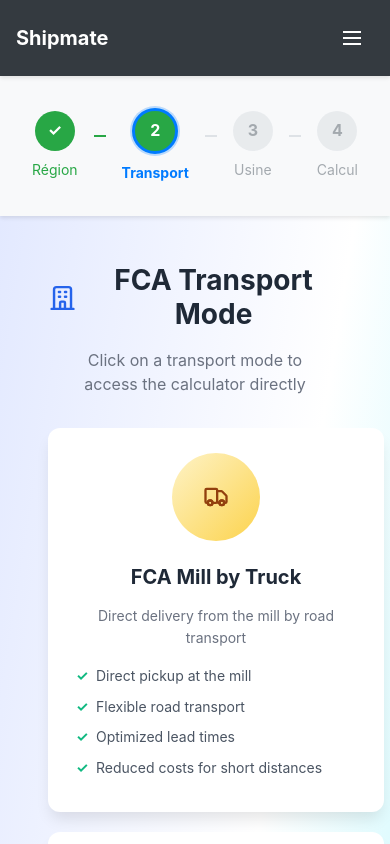
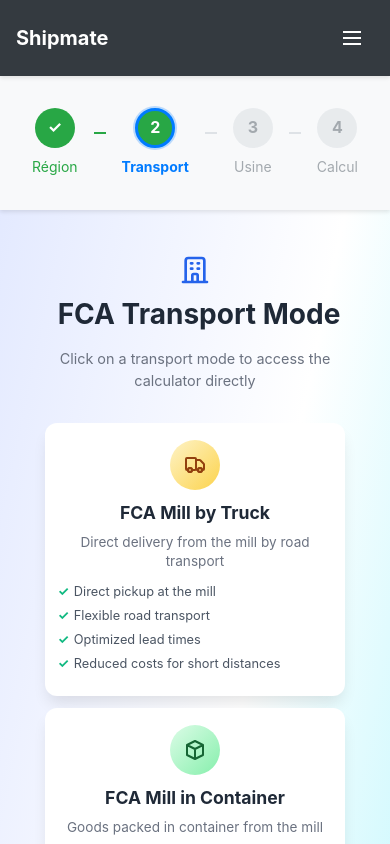
Before and after one commit to ghezal0n/CalculCost, a React (Create React App) app: page /transport in a window 390 px wide. Shown: the top 844 px of the page. Built offline with nearby package versions, Linux system fonts and the light colour scheme.

Commit message:
correction de la partie responsive mobile de TransportPage et navBar

```diff
--- a/src/assets/styles/TransportChoice.css
+++ b/src/assets/styles/TransportChoice.css
@@ -1,7 +1,7 @@
 * {
   margin: 0;
   padding: 0;
-  /* box-sizing: border-box; */
+  box-sizing: border-box; /* Réactivé pour une meilleure gestion des espacements */
 }
 
 body {
@@ -65,7 +65,7 @@ body {
   margin: 0 auto;
 }
 
-/* Choice Grid - CORRIGÉ POUR GÉRER DIFFÉRENTS NOMBRES DE CARTES */
+/* Choice Grid */
 .choices-grid {
   display: flex;
   flex-wrap: wrap;
@@ -74,7 +74,7 @@ body {
   justify-content: center;
 }
 
-/* Choice Card Styles - LARGEUR FIXE POUR ÉVITER L'ÉTIREMENT */
+/* Choice Card Styles */
 .choice-card {
   background: white;
   border-radius: 12px;
@@ -86,7 +86,6 @@ body {
   text-align: center;
   position: relative;
   overflow: hidden;
-  /* Largeur fixe pour éviter l'étirement */
   width: calc(50% - 12px);
   max-width: 400px;
   min-width: 400px;
@@ -299,17 +298,41 @@ body {
   transform: translateY(0);
 }
 
-/* Responsive Design */
-/* === OPTIMISATIONS MOBILE POUR TRANSPORT CHOICE === */
+/* === RESPONSIVE DESIGN MOBILE OPTIMISÉ === */
 
+/* Tablets */
+@media (max-width: 1024px) {
+  .container {
+    padding: 20px 1.5rem;
+  }
+
+  .choice-card {
+    width: calc(50% - 12px);
+    min-width: 320px;
+  }
+}
+
+/* Mobile Large (jusqu'à 768px) */
 @media (max-width: 768px) {
   .container {
     padding: 16px 1rem;
   }
 
+  /* Header optimisé */
+  .header {
+    margin-bottom: 32px;
+  }
+
+  .header-title {
+    flex-direction: column;
+    gap: 12px;
+    margin-bottom: 20px;
+  }
+
   .header-title h1 {
-    font-size: 2rem;
-    text-align: center;
+    font-size: 1.8rem;
+    margin-left: 0;
+    line-height: 1.2;
   }
 
   .ship-icon {
@@ -318,37 +341,62 @@ body {
   }
 
   .header-subtitle {
-    font-size: 1.125rem;
-    text-align: center;
+    font-size: 1.1rem;
     padding: 0 16px;
+    line-height: 1.4;
   }
 
   .header-description,
   .header-region-description {
-    font-size: 1rem;
-    text-align: center;
+    font-size: 0.95rem;
     padding: 0 16px;
     line-height: 1.5;
+    max-width: 100%;
+  }
+
+  .header-region-description {
+    margin-top: 12px;
+    padding: 12px 16px;
+    background: rgba(37, 99, 235, 0.1);
+    border-radius: 8px;
+    border-left: 3px solid #2563eb;
   }
 
   /* Grille de choix mobile */
   .choices-grid {
     flex-direction: column;
-    gap: 20px;
-    align-items: center;
+    gap: 16px;
+    margin-bottom: 32px;
   }
 
   .choice-card {
     width: 100%;
     max-width: 100%;
     min-width: auto;
-    padding: 24px 20px;
+    padding: 20px 16px;
+    margin: 0;
   }
 
+  /* Animation tactile améliorée */
+  .choice-card:active {
+    transform: scale(0.98);
+    transition: transform 0.1s ease;
+  }
+
+  .choice-card:hover {
+    transform: none;
+  }
+
+  .choice-card:hover .choice-icon {
+    transform: none;
+  }
+
+  /* Icônes optimisées */
   .choice-icon {
     width: 56px;
     height: 56px;
-    margin-bottom: 20px;
+    margin-bottom: 16px;
+    padding: 12px;
   }
 
   .choice-icon svg {
@@ -356,55 +404,197 @@ body {
     height: 28px;
   }
 
+  /* Contenu des cartes */
   .choice-title {
-    font-size: 1.25rem;
-    text-align: center;
+    font-size: 1.2rem;
+    margin-bottom: 8px;
+    line-height: 1.3;
   }
 
   .choice-description {
-    font-size: 14px;
-    text-align: center;
-    margin-bottom: 16px;
+    font-size: 0.9rem;
+    margin-bottom: 12px;
+    line-height: 1.4;
+    color: #6b7280;
   }
 
   .choice-features {
-    text-align: left;
-    max-width: 280px;
-    margin: 0 auto;
+    max-width: 100%;
+    margin: 0;
   }
 
   .choice-features li {
-    font-size: 14px;
-    margin-bottom: 8px;
+    font-size: 0.85rem;
+    margin-bottom: 6px;
+    padding-left: 18px;
+    line-height: 1.4;
+  }
+
+  .choice-features li::before {
+    font-size: 0.8rem;
   }
 
   /* Section CTA mobile */
   .cta-section {
-    padding: 24px 20px;
+    padding: 20px 16px;
     border-radius: 12px;
+    margin-top: 24px;
   }
 
   .cta-title {
-    font-size: 1.25rem;
-    text-align: center;
+    font-size: 1.2rem;
   }
 
   .cta-description {
-    font-size: 14px;
-    text-align: center;
+    font-size: 0.9rem;
+    line-height: 1.4;
   }
 
   .proceed-btn {
     width: 100%;
     padding: 16px 24px;
-    font-size: 16px;
+    font-size: 1rem;
     border-radius: 10px;
-    min-height: 48px;
+    min-height: 52px;
   }
 
   .selected-choice {
-    padding: 16px;
+    padding: 14px;
     border-radius: 10px;
-    text-align: center;
+    margin-bottom: 20px;
+  }
+
+  .selected-choice-text {
+    font-size: 0.9rem;
   }
 }
+
+/* Mobile Small (jusqu'à 480px) */
+@media (max-width: 480px) {
+  .container {
+    padding: 12px 0.8rem;
+  }
+
+  .header-title h1 {
+    font-size: 1.6rem;
+  }
+
+  .ship-icon {
+    width: 36px;
+    height: 36px;
+  }
+
+  .header-description,
+  .header-region-description {
+    font-size: 0.9rem;
+    padding: 0 12px;
+  }
+
+  .choice-card {
+    padding: 16px 12px;
+  }
+
+  .choice-icon {
+    width: 50px;
+    height: 50px;
+    margin-bottom: 12px;
+  }
+
+  .choice-icon svg {
+    width: 24px;
+    height: 24px;
+  }
+
+  .choice-title {
+    font-size: 1.1rem;
+  }
+
+  .choice-description {
+    font-size: 0.85rem;
+  }
+
+  .choice-features li {
+    font-size: 0.8rem;
+    padding-left: 16px;
+  }
+
+  .choices-grid {
+    gap: 12px;
+  }
+}
+
+/* Mobile Extra Small (jusqu'à 360px) */
+@media (max-width: 360px) {
+  .container {
+    padding: 10px 0.5rem;
+  }
+
+  .header-title h1 {
+    font-size: 1.4rem;
+  }
+
+  .choice-card {
+    padding: 14px 10px;
+  }
+
+  .choice-features li {
+    font-size: 0.75rem;
+  }
+}
+
+/* Optimisations pour les appareils avec écrans haute densité */
+@media (-webkit-min-device-pixel-ratio: 2) {
+  .choice-card {
+    box-shadow: 0 8px 12px -2px rgba(0, 0, 0, 0.08);
+  }
+
+  .choice-card:hover,
+  .choice-card.selected {
+    box-shadow: 0 20px 40px -8px rgba(0, 0, 0, 0.2);
+  }
+}
+
+/* Amélioration pour les utilisateurs préférant moins d'animations */
+@media (prefers-reduced-motion: reduce) {
+  .choice-card,
+  .choice-icon,
+  .proceed-btn,
+  .fade-in {
+    transition: none;
+  }
+
+  .choice-card:hover .choice-icon {
+    transform: none;
+  }
+}
+
+/* Mode sombre (si supporté par le navigateur) */
+@media (prefers-color-scheme: dark) {
+  body {
+    background: linear-gradient(135deg, #1e293b 0%, #334155 100%);
+    color: #f1f5f9;
+  }
+
+  .choice-card {
+    background: #334155;
+    border-color: #475569;
+  }
+
+  .choice-card:hover,
+  .choice-card.selected {
+    background: #475569;
+    border-color: #60a5fa;
+  }
+
+  .choice-title {
+    color: #f1f5f9;
+  }
+
+  .choice-description {
+    color: #cbd5e1;
+  }
+
+  .choice-features li {
+    color: #e2e8f0;
+  }
+}
--- a/src/components/NavBar.js
+++ b/src/components/NavBar.js
@@ -5,14 +5,6 @@ function Navbar() {
   const location = useLocation();
   const [isMobileMenuOpen, setIsMobileMenuOpen] = useState(false);
   const [isMobile, setIsMobile] = useState(false);
-
-  const navItems = [
-    { path: "/", label: "Région" },
-    { path: "/transport", label: "Transport" },
-    { path: "/usine", label: "Usine" },
-    { path: "/calcul", label: "Calcul" },
-    { path: "/historique", label: "Historique" },
-  ];
 
   // Détecter la taille de l'écran
   useEffect(() => {
@@ -46,6 +38,21 @@ function Navbar() {
       document.body.style.overflow = "unset";
     };
   }, [isMobileMenuOpen]);
+
+  const shouldHideNavbar = location.state?.hideNavbar || false;
+
+  // Si hideNavbar est true, ne pas afficher la navbar
+  if (shouldHideNavbar) {
+    return null;
+  }
+
+  const navItems = [
+    { path: "/", label: "Région" },
+    { path: "/transport", label: "Transport" },
+    { path: "/usine", label: "Usine" },
+    { path: "/calcul", label: "Calcul" },
+    { path: "/historique", label: "Historique" },
+  ];
 
   const toggleMobileMenu = () => {
     setIsMobileMenuOpen(!isMobileMenuOpen);
--- a/src/pages/HistoriquePage.js
+++ b/src/pages/HistoriquePage.js
@@ -52,6 +52,7 @@ const HistoriquePage = () => {
       state: {
         countryId: item.countryId,
         fromHistory: true,
+        hideNavbar: true,
         historyData: {
           origin: item.origin,
           destination: item.destination,
```
Also changed, not shown: 1 other file (tests, documents, lock files or other folders).
